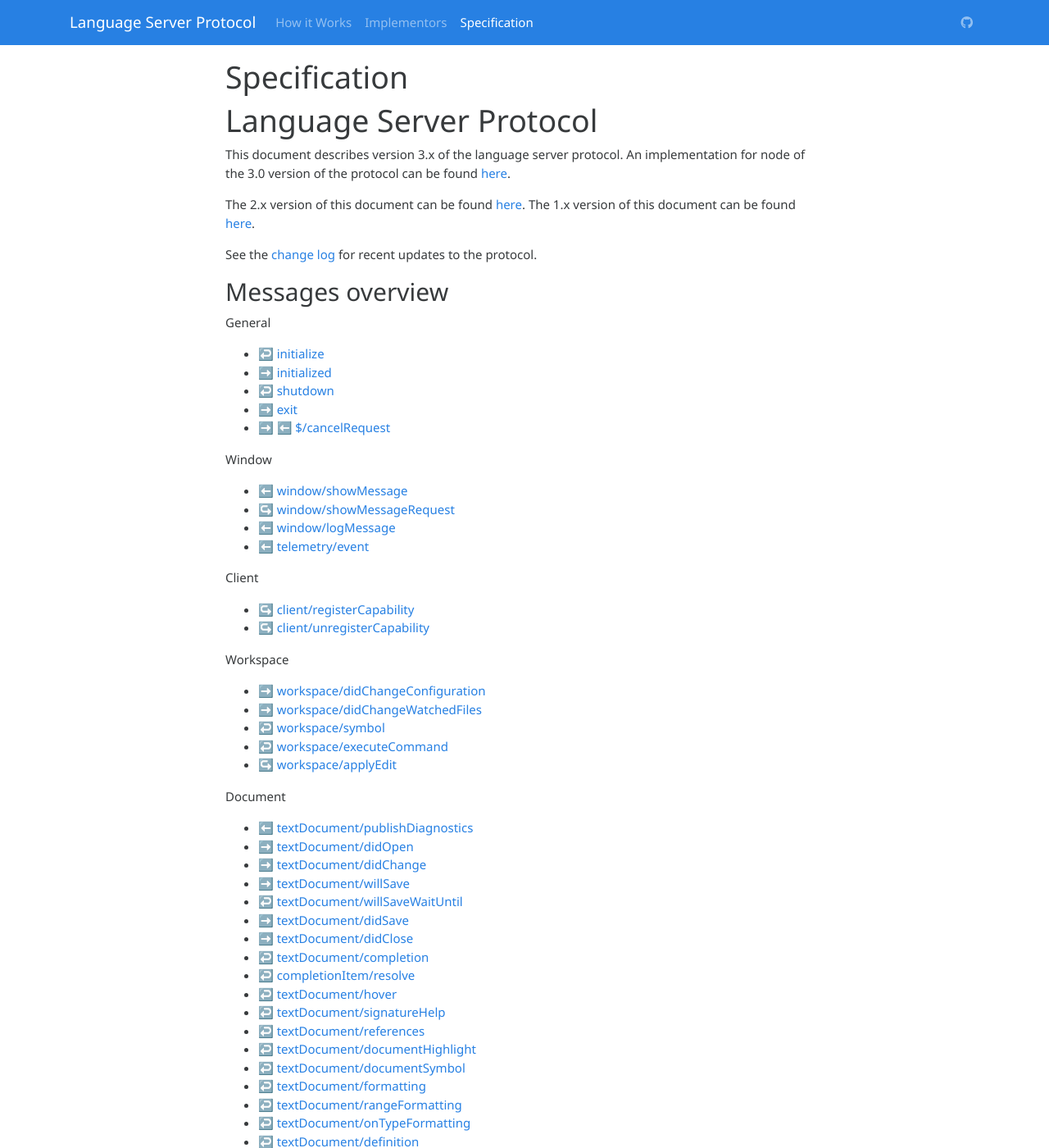
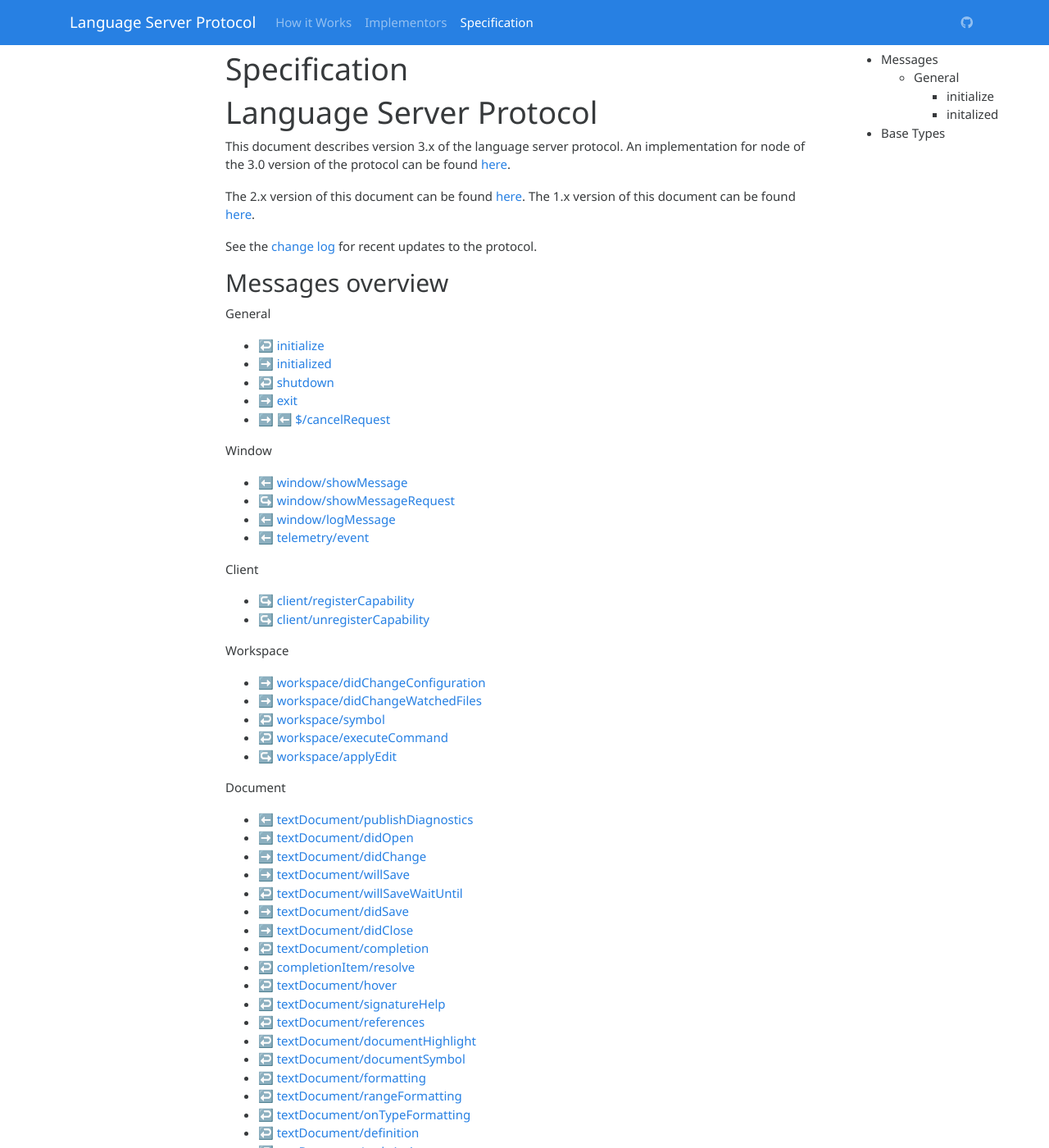
Before and after one commit to microsoft/language-server-protocol, a Jekyll site: the page built from specification.md, in a window 1280 px wide and 1400 px high. Shown: the whole window at 82% size. Built offline with Jekyll 4.4.1, drawn with Linux system fonts in a browser that asks for light colours; nearby versions of some CDN libraries; emoji names are drawn with the system emoji font.

Commit message:
Add support for a specification toc using yml file

```diff
--- /dev/null
+++ b/_data/specification-toc.yml
@@ -0,0 +1,13 @@
+- title: Messages
+  anchor: messages-overview
+  children:
+  - title: General
+    anchor: general
+    children:
+    - title: initialize
+      anchor: initialize
+    - title: initalized
+      anchor: initialized
+
+- title: Base Types
+  anchor: baseTypes
--- a/_includes/topnav.html
+++ b/_includes/topnav.html
@@ -1,4 +1,4 @@
-<nav class="navbar fixed-top navbar-expand-lg navbar-dark bg-primary">
+<header class="navbar navbar-expand-lg navbar-dark bg-primary sticky-top">
     <div class="container navbar-container">
         <a class="navbar-brand" href="{{ site.baseurl }}/">
             <!--span><img src="{{site.baseurl}}/img/logonav.png"></span -->{{ site.title }}
@@ -31,4 +31,5 @@
             </ul>
         </div>
     </div>
-</nav>
+</header>
+<div id="filler" style="padding: 3px"></div>
--- a/_layouts/implementors.html
+++ b/_layouts/implementors.html
@@ -5,7 +5,7 @@ layout: default
 <div class="container">
     <div class="row">
         <div class="col-md-2">
-            <div class="card sticky-top">
+            <div class="card sticky-top" style="top: 4rem">
                 <div class="card-header">
                     Implementors
                 </div>
--- a/_layouts/singlePage.html
+++ b/_layouts/singlePage.html
@@ -10,8 +10,5 @@ layout: default
             <h1>{{ page.title }}</h1>
             <div id="markdown-content-container">{{ content }}</div>
         </div>
-        <div class="col-md-2">
-            <div id="toc-content-container">{{ toc }}</div>
-        </div>
     </div>
 </div>
--- /dev/null
+++ b/_layouts/specification.html
@@ -0,0 +1,31 @@
+---
+layout: default
+---
+
+<div class="container">
+    <div class="row">
+        <div class="col-md-2">
+        </div>
+        <div class="col-md-8">
+            <h1>{{ page.title }}</h1>
+            <div id="markdown-content-container">{{ content }}</div>
+        </div>
+        <div class="col-md-2">
+			<ul>
+				{% for toc-l1 in site.data.specification-toc %}
+				<li>{{ toc-l1.title }}</li>
+				<ul>
+					{% for toc-l2 in toc-l1.children %}
+					  <li>{{ toc-l2.title }}</li>
+					  <ul>
+						{% for toc-l3 in toc-l2.children %}
+						  <li>{{ toc-l3.title }}</li>
+						{% endfor %}
+					  </ul>
+					{% endfor %}
+				</ul>
+				{% endfor %}
+			</ul>
+        </div>
+    </div>
+</div>
--- a/css/main.scss
+++ b/css/main.scss
@@ -10,7 +10,6 @@ html {
 
 body {
 	/* we have a top fixed nav bar */
-	padding-top: 71px;
 	margin-bottom: 46px;
 }
 
```
Also changed, not shown: specification.md (+1 -1 lines).
